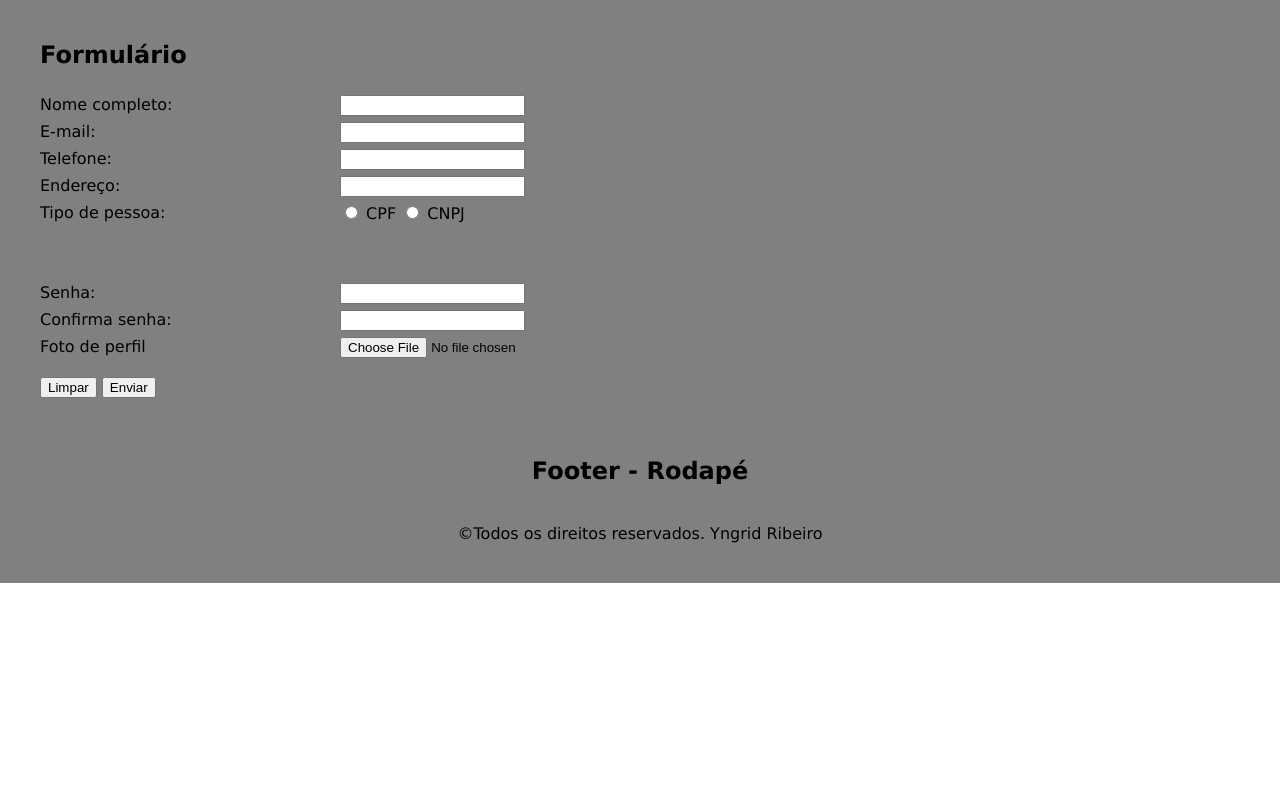
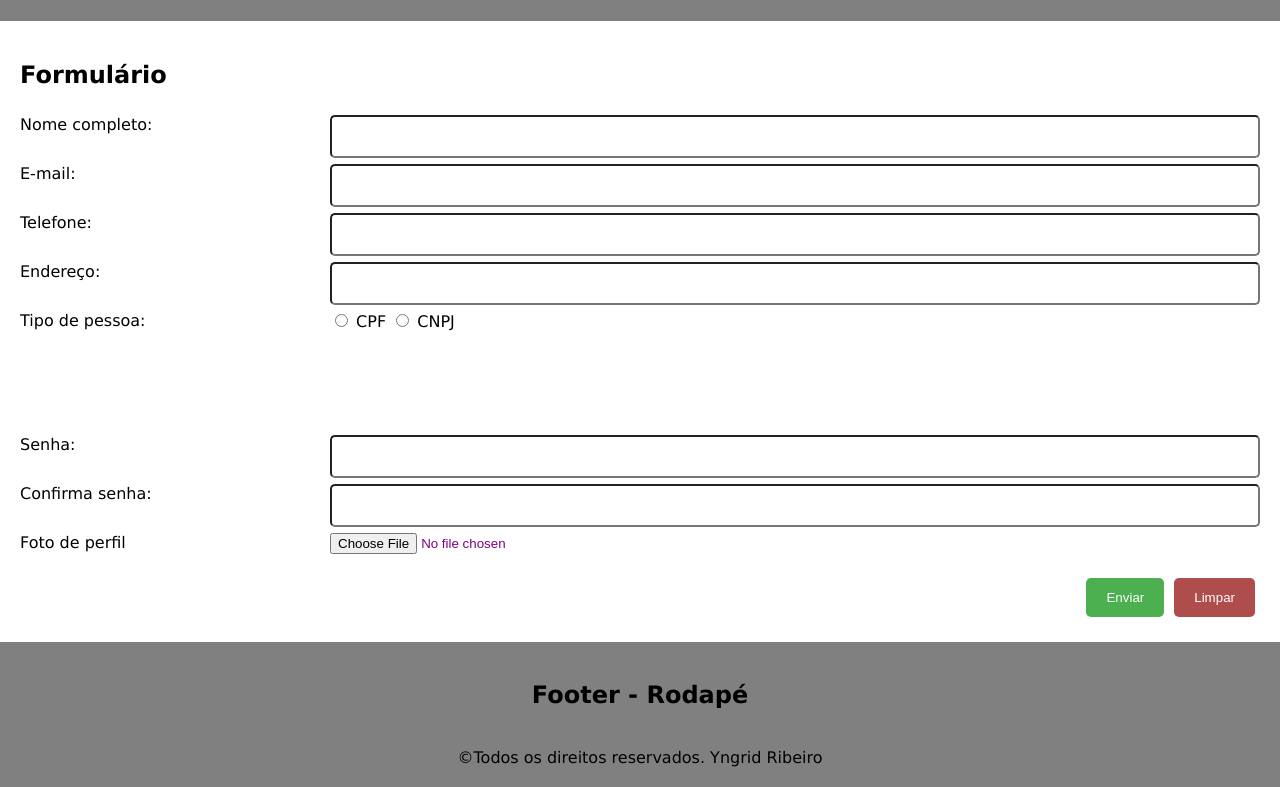
Before and after one commit to yribeir013/Layout, a plain HTML site: page contato.html in a window 1280 px wide. Shown: the part 780-1567 px from the top of the page. Before the commit the page ends 1363 px from the top, so only its background shows below. Drawn offline with nearby package versions, Linux system fonts and the light colour scheme.

Commit message:
quase terminando o layout

```diff
--- a/contato.html
+++ b/contato.html
@@ -47,6 +47,7 @@
                 </p>
 
                 <iframe src="https://www.google.com/maps/embed?pb=!1m14!1m8!1m3!1d431.72347374529244!2d-51.2191276!3d-30.0429454!3m2!1i1024!2i768!4f13.1!3m3!1m2!1s0x951978567f17f28d%3A0x2c2c5272bacf4d3a!2sSenac%20Tech!5e0!3m2!1spt-BR!2sbr!4v1672075749865!5m2!1spt-BR!2sbr" width="450" height="300" style="border:0;" allowfullscreen="" loading="lazy" referrerpolicy="no-referrer-when-downgrade"></iframe>
+            </div>
 
                 <div class="conteudo">
                     <h2>Formulário</h2>
@@ -96,12 +97,15 @@
                             <div class="input">
                                 <input type="radio" name="tipoPessoa"id="tipoCPF"
                                        onclick="document.getElementById('divCPF').style.visibility = 'visible';
-                                       document.getElementById('divCNPJ').style.visibility = 'hidden';">
+                                               document.getElementById('divCNPJ').style.visibility = 'hidden';
+                                               document.getElementById('cnpj').value = '';">
                                 <label for="tipoCPF">CPF</label>
 
                                 <input type="radio" name="tipoPessoa"id="tipoCNPJ"
                                        onclick="document.getElementById('divCPF').style.visibility = 'hidden';
-                                       document.getElementById('divCNPJ').style.visibility = 'visible';">
+                                               document.getElementById('divCNPJ').style.visibility = 'visible';
+                                               document.getElementById('cpf').value = '';">
+
                                 <label for="tipoCNPJ">CNPJ</label>
                             </div>
                         </div>
--- a/estilo.css
+++ b/estilo.css
@@ -98,3 +98,42 @@ float:left;
 width:75%;
 margin-top: 6px;
 }
+input{
+color:purple;
+}
+/*ESPECIFICO PARA ALGUNS INPUTS*/
+
+input[type=text],input[type=email],input[type=tel],input[type=password]{
+width: 100%;
+padding: 12px;
+border: 1px solid #ccccc;
+border-radius: 5px;
+}
+input[type=submit]{
+background-color: #4caf50;
+float: right;
+color:white;
+border-radius: 5px;
+border:none;
+cursor: pointer;
+padding:12px 20px;
+margin: 5px;
+}
+input[type=submit]:hover{
+background-color:#45a049;
+}
+input[type=reset]{
+background-color: #af4c4c;
+float: right;
+color:white;
+border-radius: 5px;
+border:none;
+cursor: pointer;
+padding:12px 20px;
+margin: 5px;
+}
+
+input[type=reset]:hover{
+background-color:#eb6767;
+
+}
```
